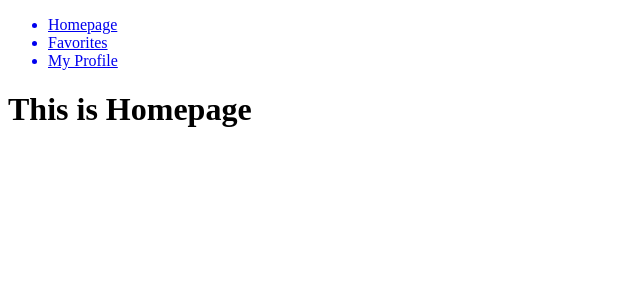
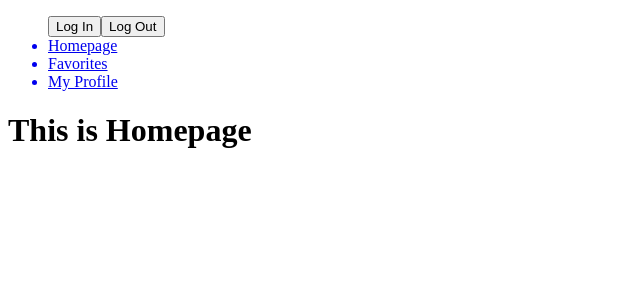
Before and after one commit to chall8001/pet, a React (Create React App) app in the folder client/: page / in a window 1280 px wide. Shown: the top 300 px of the page, without its empty margins (0-640 px from the left). Built offline with nearby package versions, Linux system fonts and the light colour scheme.

Commit message:
incorporated authenticated base code

```diff
--- a/client/src/App.js
+++ b/client/src/App.js
@@ -3,7 +3,7 @@ import React from "react";
 import Navbar from "./components/Navbar";
 import Favorites from "./components/Favorites.js";
 import Homepage from "./components/Homepage.js";
-import YourProfile from "./components/YourProfile.js";
+import YourProfile from "./components/Yourprofile.js";
 import { BrowserRouter as Router, Route, Switch } from "react-router-dom";
 
 // import Footer from "./components/Footer";
--- a/client/src/components/Navbar.js
+++ b/client/src/components/Navbar.js
@@ -2,11 +2,15 @@ import React from "react";
 // import { Menu, Segment } from "semantic-ui-react";
 import "../App.css";
 import { Link } from "react-router-dom";
+import LoginBtn from "./Auth/LoginBtn";
+import LogoutBtn from "./Auth/LogoutBtn";
 
 function Navbar() {
   return (
     <nav>
       <ul>
+        <LoginBtn />
+        <LogoutBtn />
         <Link to="/">
           <li> Homepage </li>
         </Link>
```
